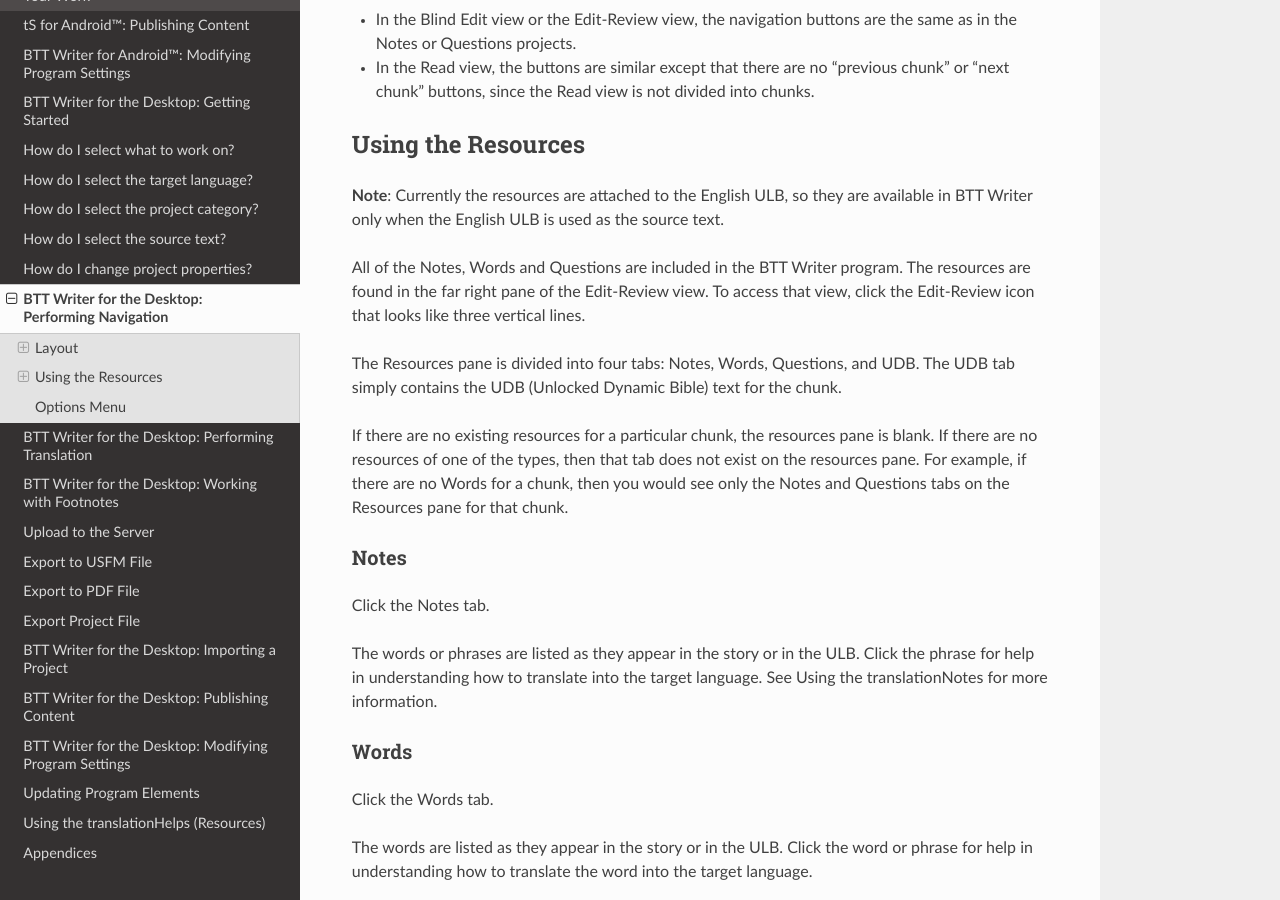
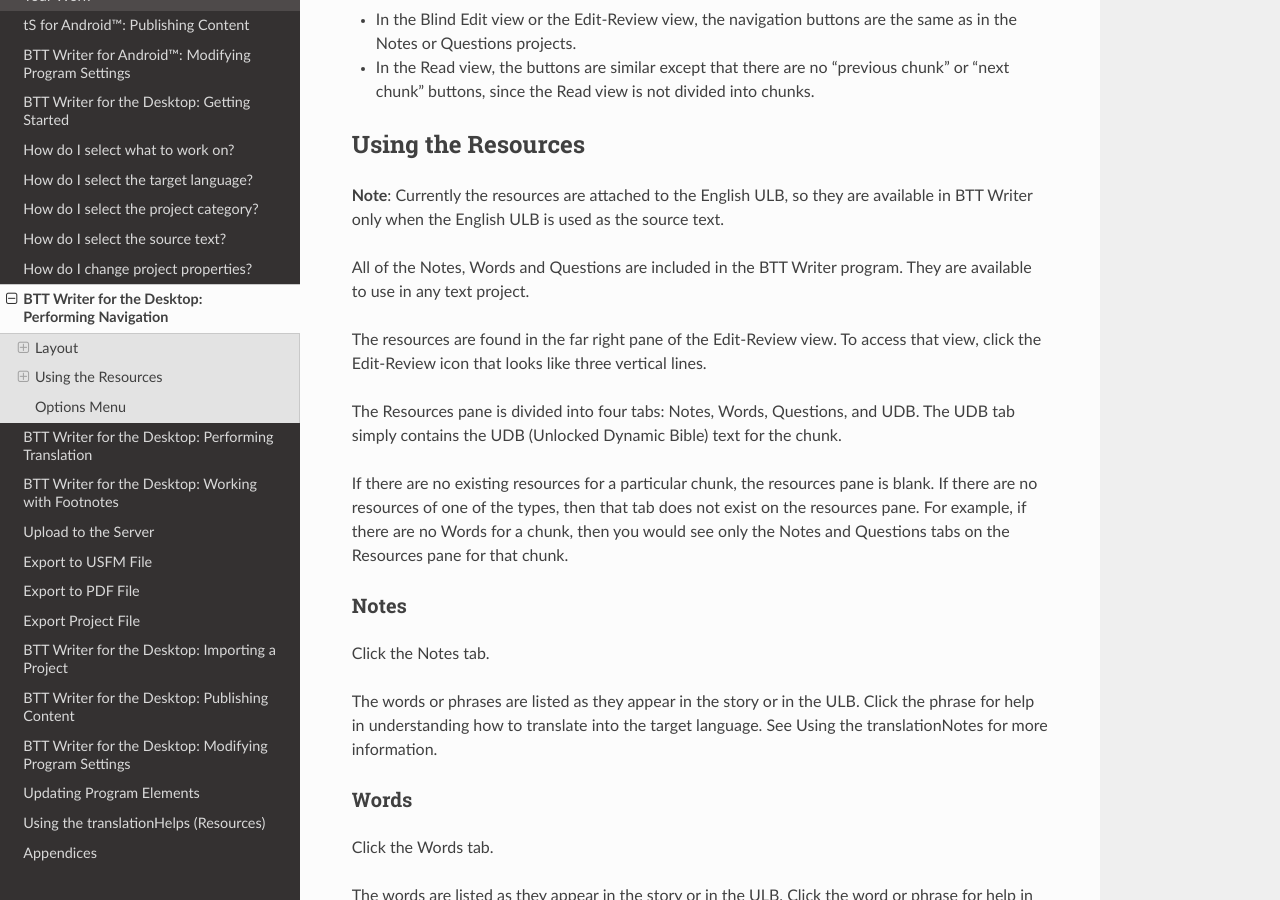
Before and after one commit to mondele/btt-writer-docs, a Sphinx documentation site: the page built from docs/dNavigate.rst, in a window 1280 px wide and 900 px high, scrolled down 3800 px. Built offline with Sphinx 7.4.7 and the Read the Docs theme 2.0.0, drawn with Linux system fonts in a browser that asks for light colours; pages that are not in the unit, such as notebooks, are missing from menus.

Commit message:
Update dNavigate.rst

```diff
--- a/docs/dNavigate.rst
+++ b/docs/dNavigate.rst
@@ -154,7 +154,9 @@
 
 **Note**: Currently the resources are attached to the English ULB, so they are available in BTT Writer only when the English ULB is used as the source text.
 
-All of the Notes, Words and Questions are included in the BTT Writer program. The resources are found in the far right pane of the Edit-Review view. To access that view, click the Edit-Review icon that looks like three vertical lines.
+All of the Notes, Words and Questions are included in the BTT Writer program. They are available to use in any text project.
+
+The resources are found in the far right pane of the Edit-Review view. To access that view, click the Edit-Review icon that looks like three vertical lines.
 
 The Resources pane is divided into four tabs: Notes, Words, Questions, and UDB. The UDB tab simply contains the UDB (Unlocked Dynamic Bible) text for the chunk.
 
```
